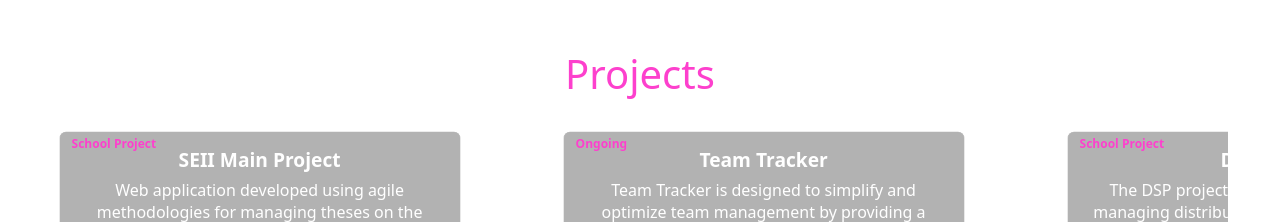
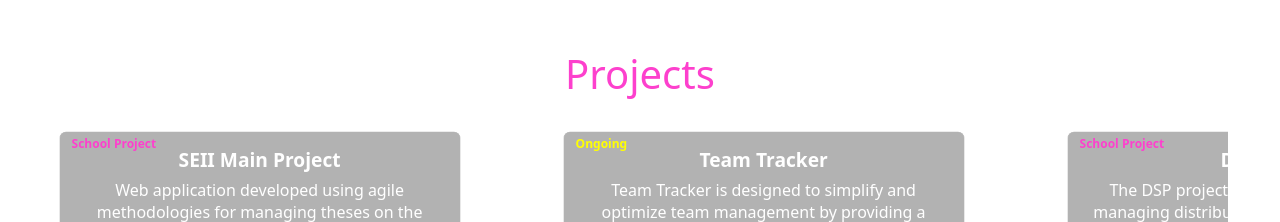
Before and after one commit to DanieleF36/Portfolio, a React (Vite) app in the folder curriculum/: page / in a window 1280 px wide. Shown: the part 1340-1562 px from the top of the page. Built offline with nearby package versions, Linux system fonts and the light colour scheme.

Commit message:
changed color of badge based on project status

```diff
--- a/curriculum/src/components/projects/Project.ts
+++ b/curriculum/src/components/projects/Project.ts
@@ -6,5 +6,11 @@ export interface Project {
   };
   tags: string[];
   githubLink: string;
-  status: String;
+  status: ProjectStatus;
 }
+
+export enum ProjectStatus {
+  SchoolProject = "School Project",
+  Ongoing = "Ongoing",
+  Done = "Done"
+}
--- a/curriculum/src/components/projects/ProjectCard.css
+++ b/curriculum/src/components/projects/ProjectCard.css
@@ -126,7 +126,7 @@ z-index: 10;
   -webkit-text-fill-color: transparent;
 }
 
-.custom-badge {
+.custom-badge-project {
   position: absolute;
   top: 0;
   left: 0;
@@ -135,3 +135,23 @@ z-index: 10;
   padding: 0.5em 1em;
   color: var(--secondary);
 }
+
+.custom-badge-ongoing {
+  position: absolute;
+  top: 0;
+  left: 0;
+  background: transparent !important;
+  border: none;
+  padding: 0.5em 1em;
+  color: yellow;
+}
+
+.custom-badge-done {
+  position: absolute;
+  top: 0;
+  left: 0;
+  background: transparent !important;
+  border: none;
+  padding: 0.5em 1em;
+  color: green;
+}
--- a/curriculum/src/components/projects/ProjectCard.tsx
+++ b/curriculum/src/components/projects/ProjectCard.tsx
@@ -5,6 +5,7 @@ import './ProjectCard.css';
 import { ProjectCardProps } from './ProjectCardProps'
 
 import { useTranslation } from 'react-i18next';
+import { ProjectStatus } from './Project';
 
 const ProjectCard: React.FC<ProjectCardProps> = ({
   title,
@@ -23,7 +24,7 @@ const ProjectCard: React.FC<ProjectCardProps> = ({
       title={t('viewCode')}
     >
       <Card className="custom-card">
-        <Badge className="custom-badge">
+        <Badge className={status == ProjectStatus.Ongoing ? 'custom-badge-ongoing' : status == ProjectStatus.Done ? 'custom-badge-done' : 'custom-badge-project' }>
           {status}
         </Badge>
         <Card.Body className="custom-card-body">
--- a/curriculum/src/components/projects/ProjectCardProps.ts
+++ b/curriculum/src/components/projects/ProjectCardProps.ts
@@ -1,7 +1,9 @@
+import { ProjectStatus } from "./Project";
+
 export interface ProjectCardProps {
   title: string;
   text: string;
   tags: string[];
   githubLink: string;
-  status: String;
+  status: ProjectStatus;
 }
--- a/curriculum/src/components/projects/Projects.tsx
+++ b/curriculum/src/components/projects/Projects.tsx
@@ -11,7 +11,7 @@ import { Project } from './Project';
 const Projects: React.FC = () => {
   const { i18n, t } = useTranslation('translation');
   const currentLang = i18n.language;
-  const projects: Project[] = projectsData.projects;
+  const projects: Project[] = (projectsData as {projects: Project[]}).projects;
   const scrollContainerRef = useRef<HTMLDivElement>(null);
 
   const scrollLeft = () => {
```
